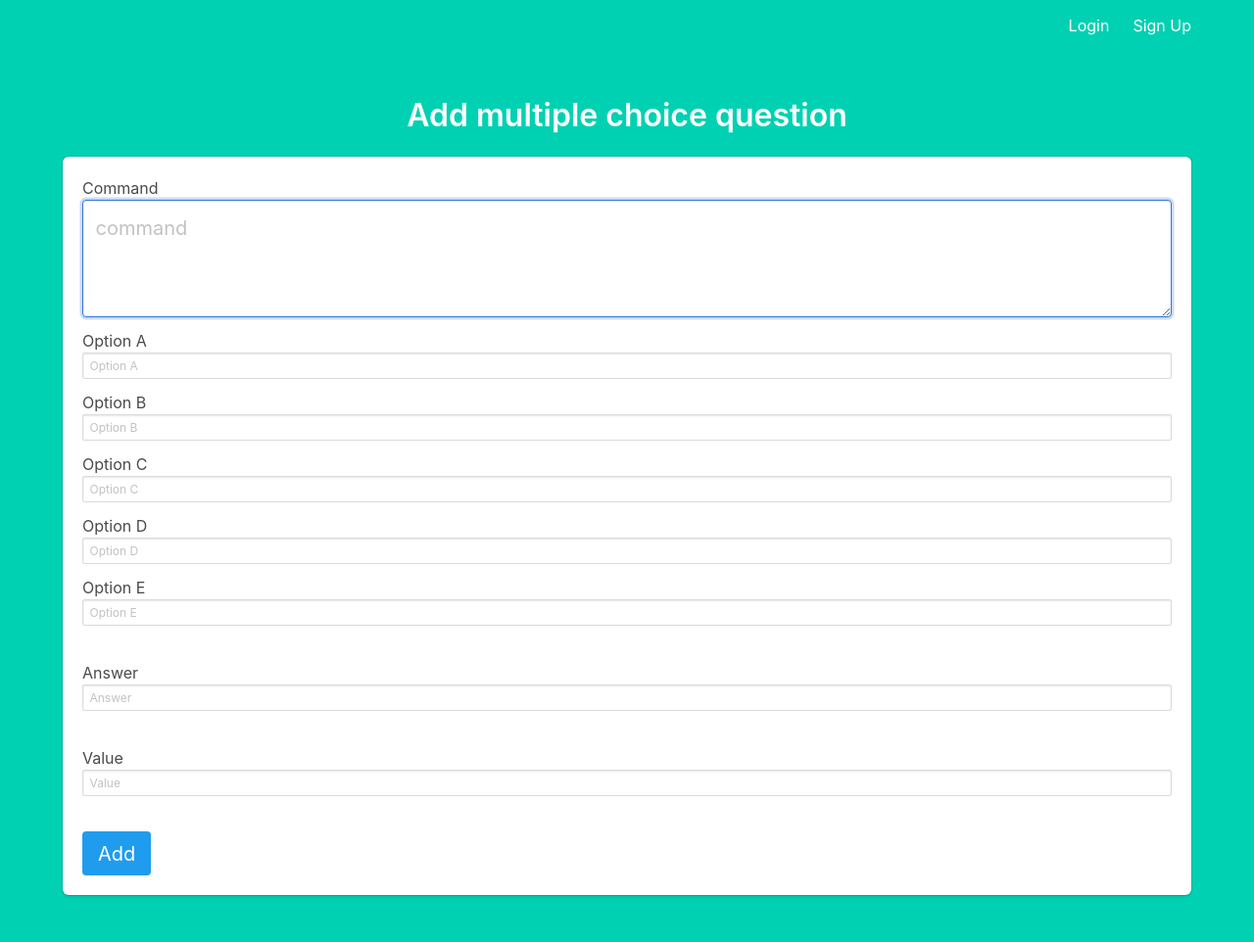
After one commit to Projeto-Final-ES-UNB-2023-01/projeto-final, a Flask app: template app/templates/questions/tipoC.jinja2 in a window 1280 px wide. The commit adds this page. Shown: the whole page at 98% size. Run offline with Flask 3, Linux system fonts and the light colour scheme; the template is opened without the code that fills it, so the values that code supplies are empty.

Commit message:
feat: add type c questions

```diff
--- a/app/templates/questions/tipoB.jinja2
+++ b/app/templates/questions/tipoB.jinja2
@@ -3,7 +3,7 @@
 {% block content %}
 
 
-    <h3 class="title">Add True/False question</h3>
+    <h3 class="title">Add type B question</h3>
     <div class="box">
                 <form method="POST" action="">
             <div class="field">
--- /dev/null
+++ b/app/templates/questions/tipoC.jinja2
@@ -0,0 +1,60 @@
+{% extends "base.jinja2" %}
+
+{% block content %}
+
+{# <div class="column is-4 is-offset-4"> #}
+    <h3 class="title">Add multiple choice question</h3>
+    <div class="box">
+                <form method="POST" action="">
+            <div class="field">
+                <div class="control">
+                    Command
+                    <textarea class="textarea is-medium " name = "command" placeholder="command" autofocus=""></textarea>
+                </div>
+            </div>
+
+            <div class = 'field'>
+            <div class = 'control' > Option A
+            <input class="input is-small" type="text" name="optA" placeholder="Option A" >
+            </div>
+        </div>
+        <div class = 'field'>
+            <div class = 'control' > Option B
+            <input class="input is-small" type="text" name="optB" placeholder="Option B" >
+            </div>
+        </div>
+        <div class = 'field'>
+            <div class = 'control' > Option C
+            <input class="input is-small" type="text" name="optC" placeholder="Option C" >
+            </div>
+        </div>
+        <div class = 'field'>
+            <div class = 'control' > Option D
+            <input class="input is-small" type="text" name="optD" placeholder="Option D" >
+            </div>
+        </div>
+        <div class = 'field'>
+            <div class = 'control' > Option E
+            <input class="input is-small" type="text" name="optE" placeholder="Option E" >
+            </div>
+        </div>
+        <br>
+
+        <div class = 'field'>
+            <div class = 'control' > Answer
+            <input class="input is-small" type="text" name="answer" placeholder="Answer" >
+            </div>
+        </div>
+             <br>
+        <div class = 'field'>
+            <div class = 'control' > Value
+            <input class="input is-small" type="float" name="value" placeholder="Value" >
+            </div>
+        </div>
+    <br>
+
+            <button class="button is-block is-info is-medium is-responsive">Add</button>
+        </form>
+    </div>
+{# </div> #}
+{% endblock %}
```
Also changed, not shown: app/controllers/questions_controllers.py (+8 -0 lines), app/data.sqlite.
